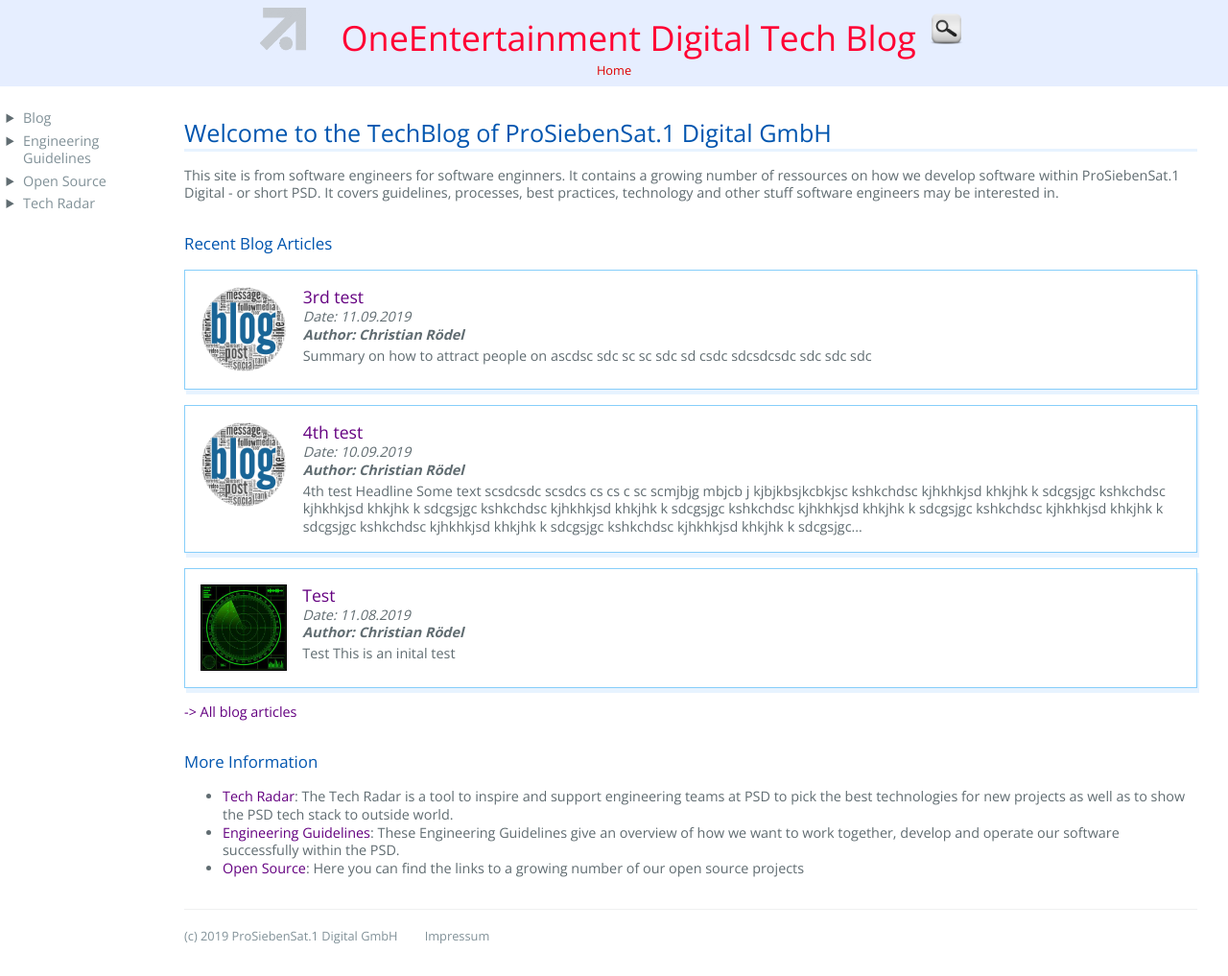
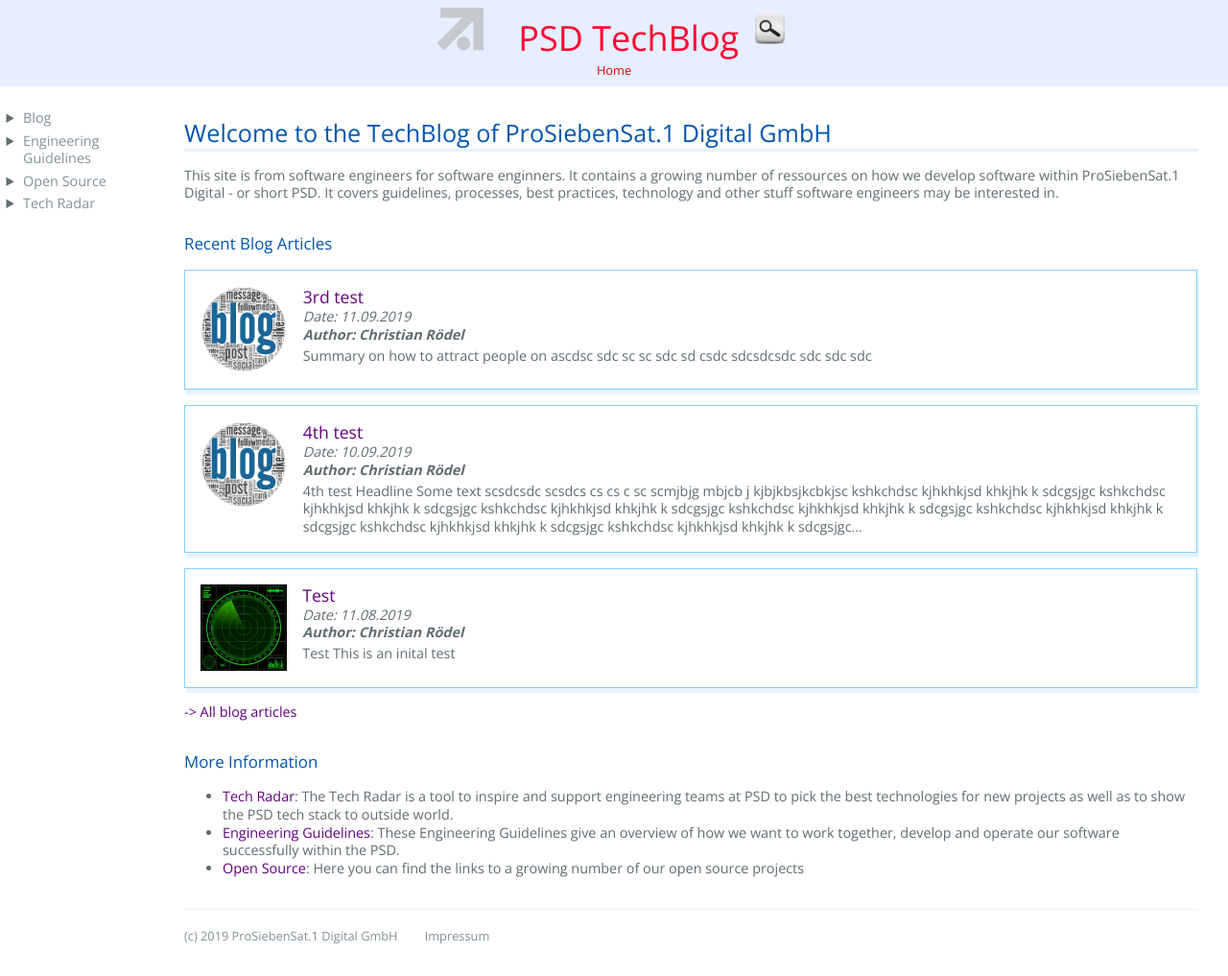
Before and after one commit to croedel/PSD-blog, a Jekyll site: the page built from index.md, in a window 1280 px wide. Shown: the whole page at 96% size. Built offline with Jekyll 4.4.1, drawn with Linux system fonts in a browser that asks for light colours; our own code applies the rules of GitHub Pages for plain Markdown files.

Commit message:
Update pageheader.html

```diff
--- a/_includes/pageheader.html
+++ b/_includes/pageheader.html
@@ -1,6 +1,6 @@
     <section class="page-header">
       <a href="{{ site.github.url }}" class="nav-icon"> <img src="{{ site.github.url }}/images/psd.gif" height="50"> </a>
-      <a href="{{ site.github.url }}" <h1 class="project-name">OneEntertainment Digital Tech Blog</h1> </a>
+      <a href="{{ site.github.url }}" <h1 class="project-name">PSD TechBlog</h1> </a>
       <a href="{{ site.github.url }}/search" class="nav-icon"> <img src="{{ site.github.url }}/images/search.png" height="30"> </a>
       {% include breadcrumb.html %}
     </section>
```
